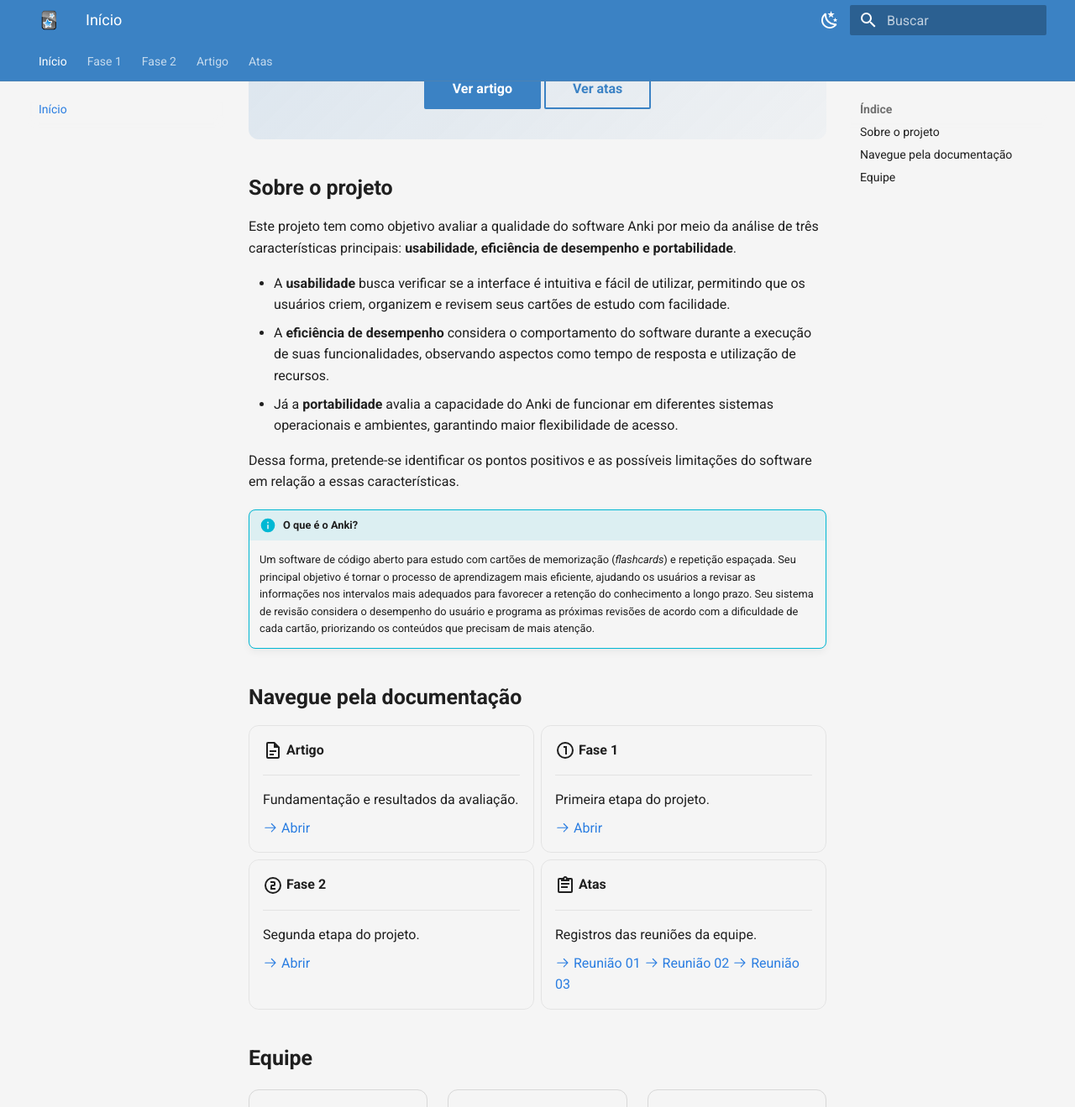
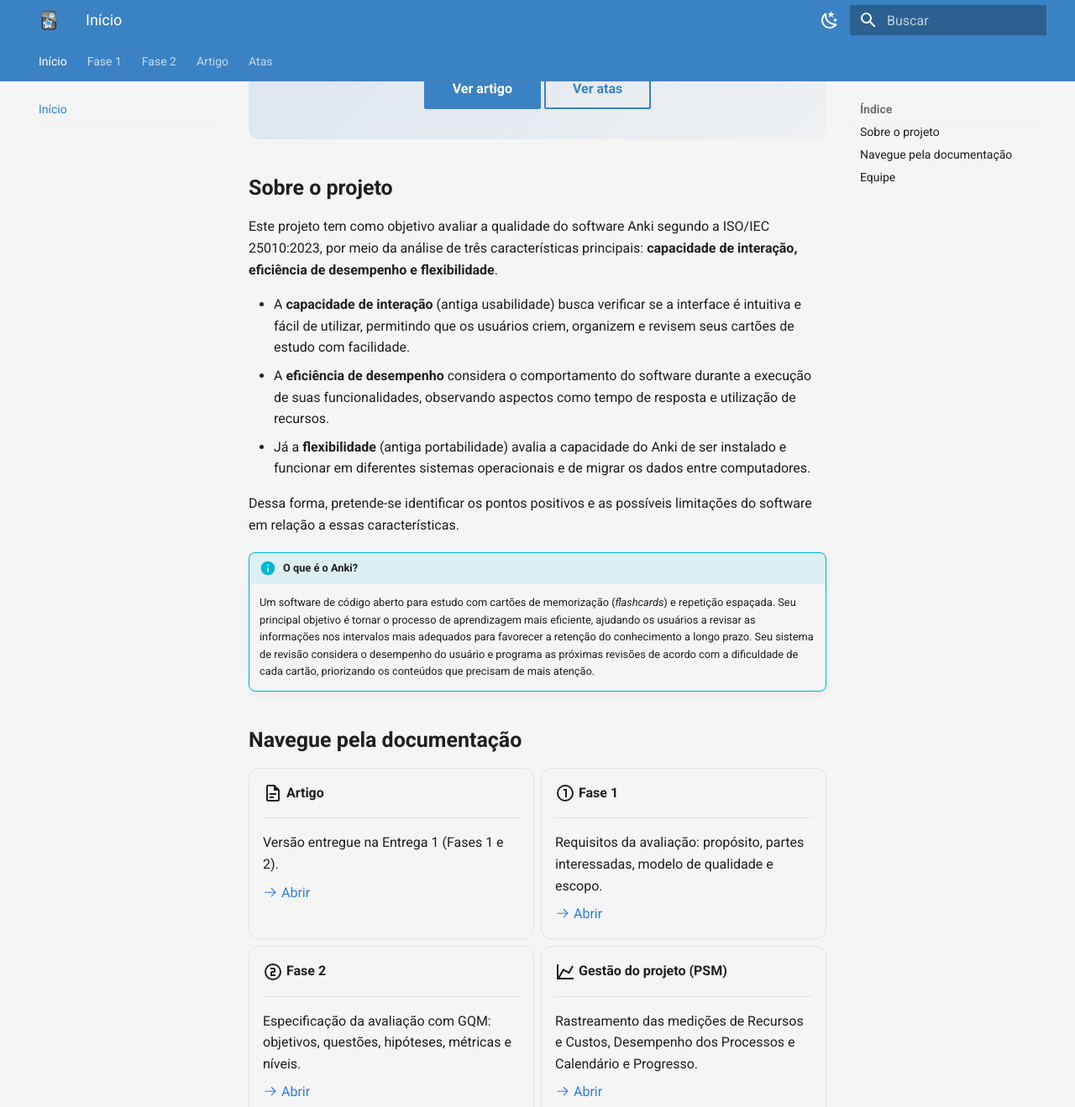
Before and after one commit to FCTE-Qualidade-de-Software-1/2026-2_T01_BETTY_SNYDER, an MkDocs documentation site: the page built from docs/index.md, in a window 1280 px wide and 1400 px high, scrolled down 253 px, cut to the strip 0-1319 px from the top of the window. Shown: the whole strip at 84% size. Built offline with MkDocs 1.6.1 and Material for MkDocs 9.7.7, drawn with Linux system fonts in a browser that asks for light colours.

Commit message:
docs(index): atualiza características para a ISO 2023
Atualiza termos da ISO 25010:2023 e inclui atalho para a gestão PSM.

```diff
--- a/docs/index.md
+++ b/docs/index.md
@@ -13,11 +13,11 @@
 
 ## Sobre o projeto
 
-Este projeto tem como objetivo avaliar a qualidade do software Anki por meio da análise de três características principais: **usabilidade, eficiência de desempenho e portabilidade**.
+Este projeto tem como objetivo avaliar a qualidade do software Anki segundo a ISO/IEC 25010:2023, por meio da análise de três características principais: **capacidade de interação, eficiência de desempenho e flexibilidade**.
 
-- A **usabilidade** busca verificar se a interface é intuitiva e fácil de utilizar, permitindo que os usuários criem, organizem e revisem seus cartões de estudo com facilidade.
+- A **capacidade de interação** (antiga usabilidade) busca verificar se a interface é intuitiva e fácil de utilizar, permitindo que os usuários criem, organizem e revisem seus cartões de estudo com facilidade.
 - A **eficiência de desempenho** considera o comportamento do software durante a execução de suas funcionalidades, observando aspectos como tempo de resposta e utilização de recursos.
-- Já a **portabilidade** avalia a capacidade do Anki de funcionar em diferentes sistemas operacionais e ambientes, garantindo maior flexibilidade de acesso.
+- Já a **flexibilidade** (antiga portabilidade) avalia a capacidade do Anki de ser instalado e funcionar em diferentes sistemas operacionais e de migrar os dados entre computadores.
 
 Dessa forma, pretende-se identificar os pontos positivos e as possíveis limitações do software em relação a essas características.
 
@@ -32,7 +32,7 @@
 
     ---
 
-    Fundamentação e resultados da avaliação.
+    Versão entregue na Entrega 1 (Fases 1 e 2).
 
     [:octicons-arrow-right-24: Abrir](artigo.md)
 
@@ -40,7 +40,7 @@
 
     ---
 
-    Primeira etapa do projeto.
+    Requisitos da avaliação: propósito, partes interessadas, modelo de qualidade e escopo.
 
     [:octicons-arrow-right-24: Abrir](fase1.md)
 
@@ -48,9 +48,17 @@
 
     ---
 
-    Segunda etapa do projeto.
+    Especificação da avaliação com GQM: objetivos, questões, hipóteses, métricas e níveis.
 
     [:octicons-arrow-right-24: Abrir](fase2.md)
+
+-   :material-chart-line:{ .lg .middle } **Gestão do projeto (PSM)**
+
+    ---
+
+    Rastreamento das medições de Recursos e Custos, Desempenho dos Processos e Calendário e Progresso.
+
+    [:octicons-arrow-right-24: Abrir](gestao-psm.md)
 
 -   :material-clipboard-text-outline:{ .lg .middle } **Atas**
 
```
